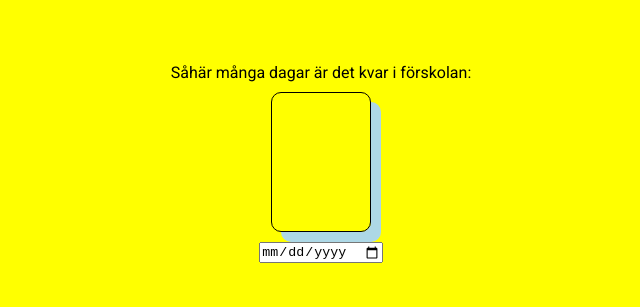
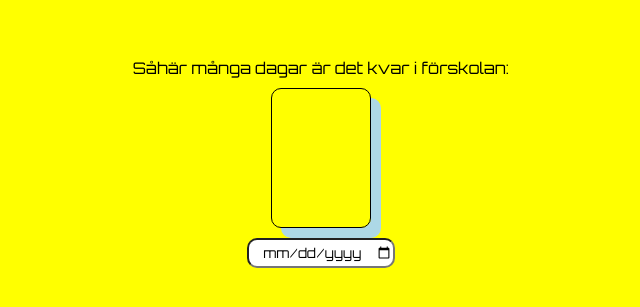
Before and after one commit to OlofssonJonas/countdown, a plain HTML site: page index.html in a window 1280 px wide. Shown: the part 237-544 px from the top of the page, without its empty margins (319-959 px from the left). Drawn offline with Linux system fonts and the light colour scheme.

Commit message:
some styling added

```diff
--- a/style.css
+++ b/style.css
@@ -3,6 +3,8 @@
     padding: 0;
     box-sizing: border-box;
 }
+
+
 
 body {
   width: 100vw;
@@ -12,6 +14,7 @@ body {
   flex-direction: column;
   justify-content: center;
   align-items: center;
+  font-family: "Orbitron", sans-serif;
 }
 
 div {
@@ -24,17 +27,20 @@ div {
   justify-content: center;
   align-items: center;
   box-shadow: 10px 10px lightblue ;
-
 }
 
 p {
   text-align: center;
-  font-family: "Roboto", sans-serif;
 }
 
 h1 {
   font-size: 50px;
-  font-family: "Roboto", sans-serif;
   font-weight: 400;
+}
+
+#date {
+  height: 30px;
   font-family: "Orbitron", sans-serif;
+  border-radius: 10px;
+  text-align: center;
 }
```
Also changed, not shown: 1 other file.
